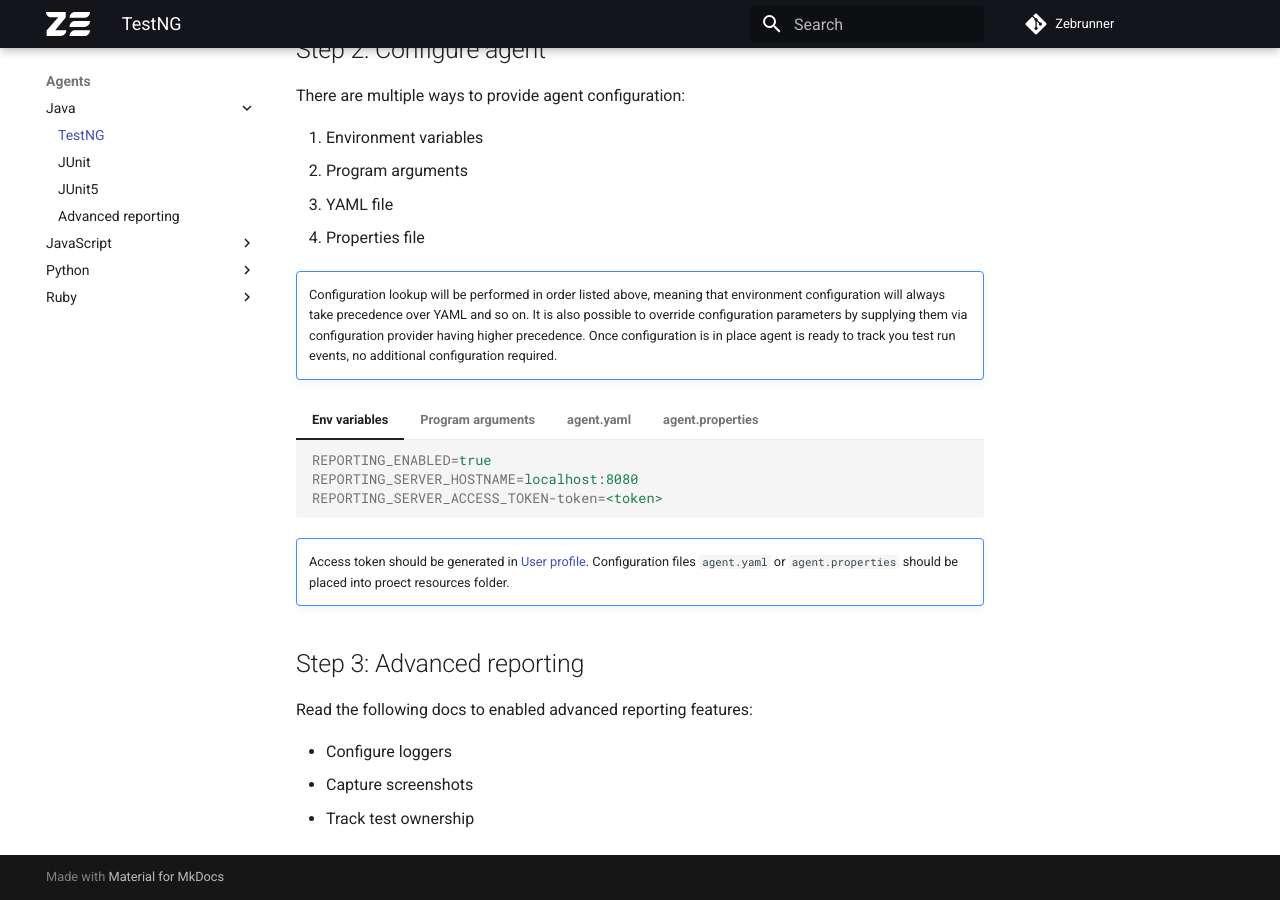
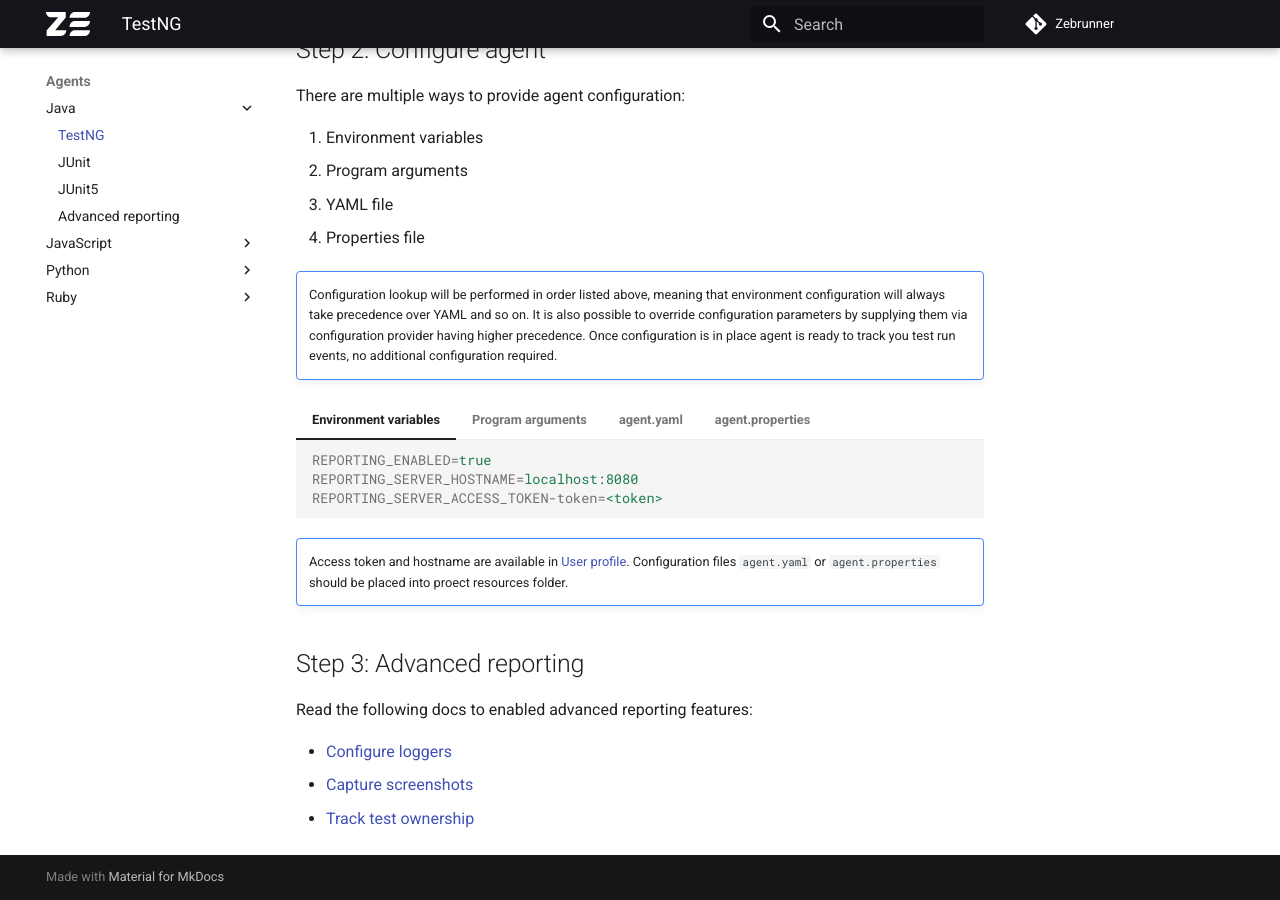
Before and after one commit to zebrunner/documentation-insiders, an MkDocs documentation site: the page built from docs/agents/java/testng.md, in a window 1280 px wide and 900 px high, scrolled down 720 px. Built offline with MkDocs 1.6.1 and Material for MkDocs 9.7.7, drawn with Linux system fonts in a browser that asks for light colours; comment, search, counter and statistics services are not loaded.

Commit message:
Update testng.md

````diff
--- a/docs/agents/java/testng.md
+++ b/docs/agents/java/testng.md
@@ -40,7 +40,7 @@ There are multiple ways to provide agent configuration:
     Configuration lookup will be performed in order listed above, meaning that environment configuration will always take precedence over YAML and so on. It is also possible to override configuration parameters by supplying them via configuration provider having higher precedence. Once configuration is in place agent is ready to track you test run events, no additional configuration required.
 
 
-=== "Env variables"
+=== "Environment variables"
 
     ``` properties
     REPORTING_ENABLED=true
@@ -75,12 +75,12 @@ There are multiple ways to provide agent configuration:
     ```
 
 !!! note ""
-    Access token should be generated in [User profile](../../guide/user_profile.md). Configuration files `agent.yaml` or `agent.properties` should be placed into proect resources folder.
+    Access token and hostname are available in [User profile](../../guide/user_profile.md). Configuration files `agent.yaml` or `agent.properties` should be placed into proect resources folder.
 
 ## Step 3: Advanced reporting
 
 Read the following docs to enabled advanced reporting features:
 
-* Configure loggers
-* Capture screenshots
-* Track test ownership
+* [Configure loggers](advanced.md#loggers)
+* [Capture screenshots](advanced.md#screenshots)
+* [Track test ownership](advanced.md#ownership)
````
